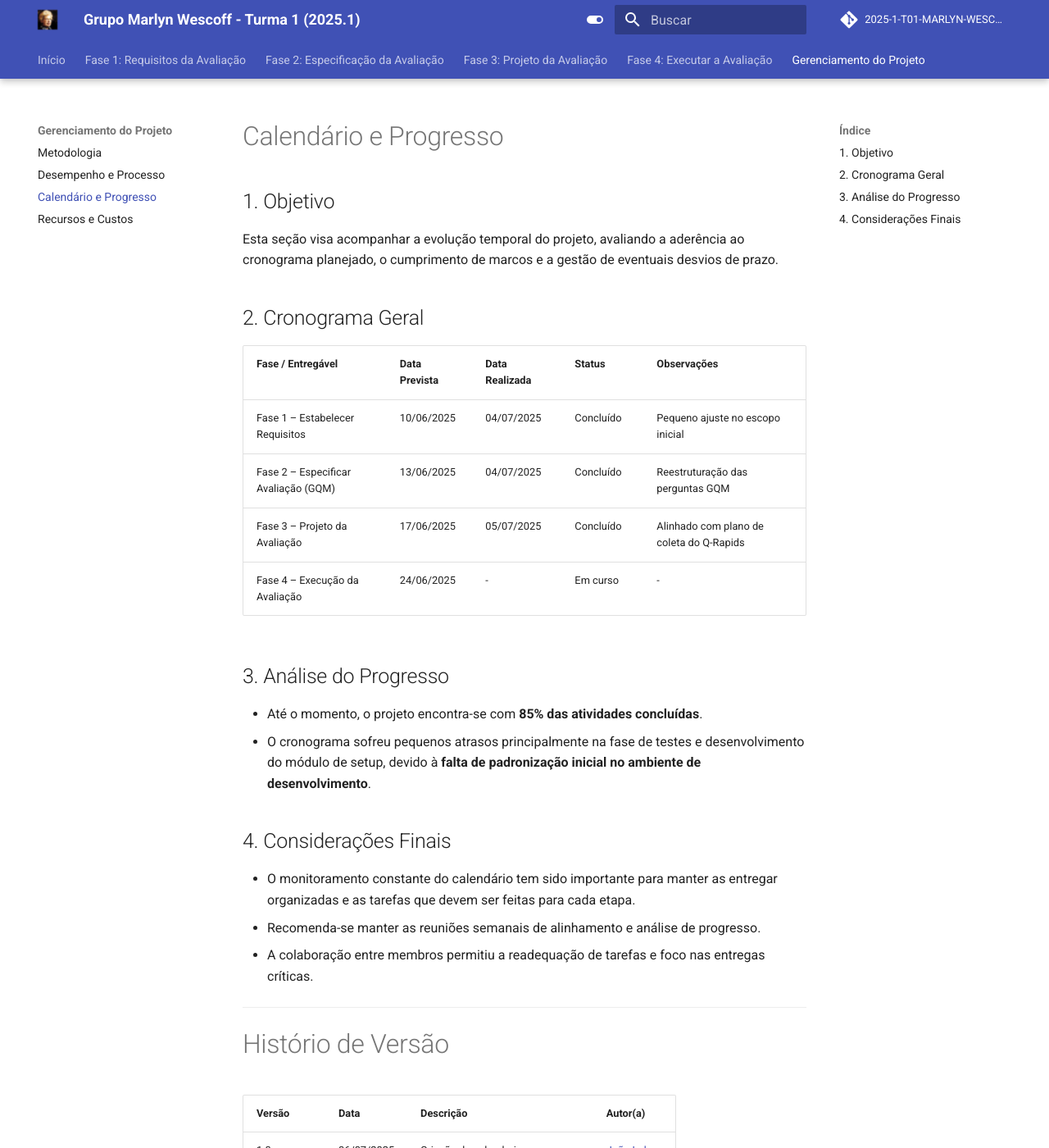
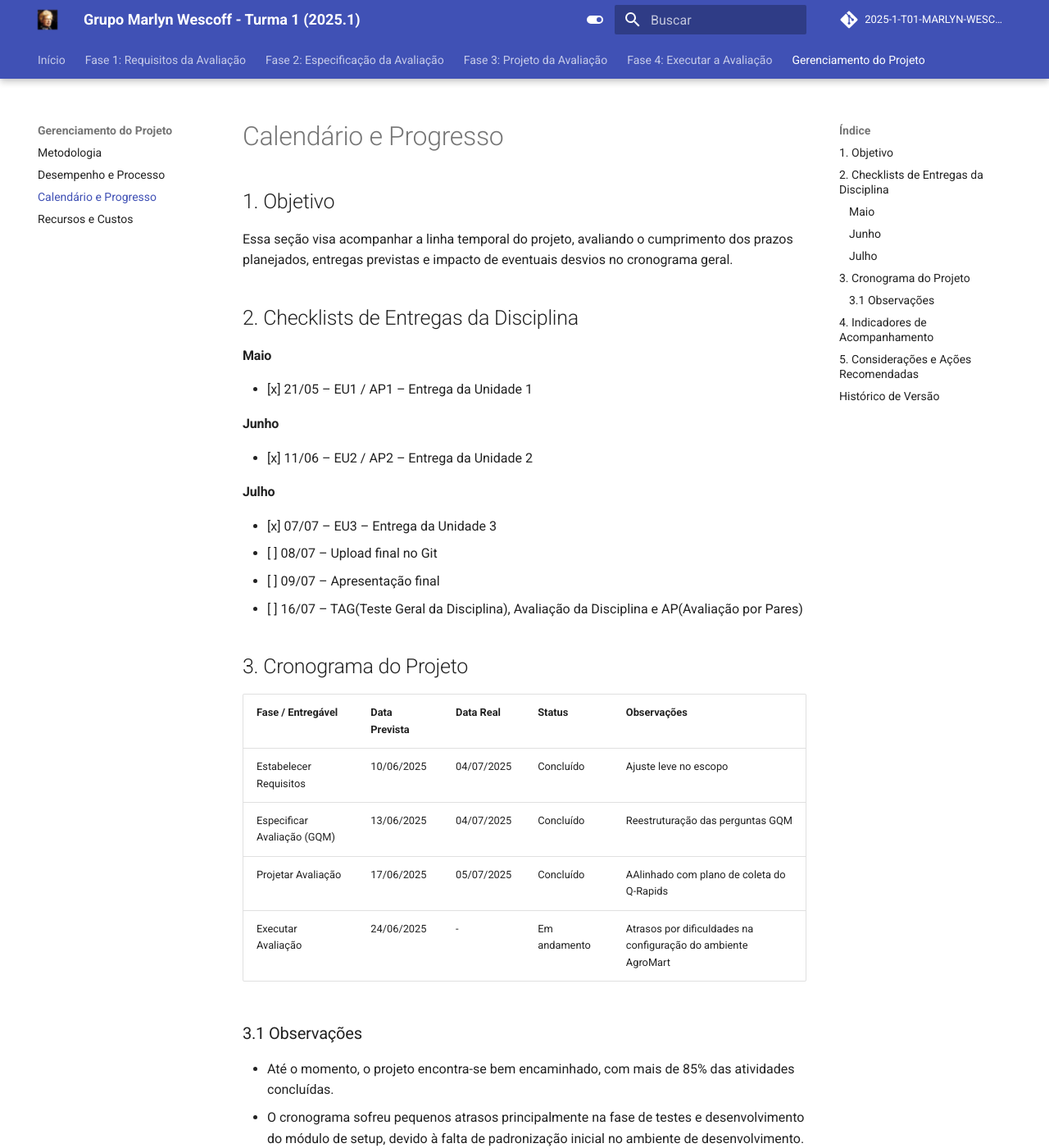
Before and after one commit to FCTE-Qualidade-de-Software-1/2025-1-T01-MARLYN-WESCOFF, an MkDocs documentation site: the page built from docs/psm/calendario.md, in a window 1280 px wide and 1400 px high. Shown: the whole window at 82% size. Built offline with MkDocs 1.6.1 and Material for MkDocs 9.7.7, drawn with Linux system fonts in a browser that asks for light colours; comment, search, counter and statistics services are not loaded; some of the changed text lies outside the part shown.

Commit message:
atualização e revisão do calendário e progresso do PSM

```diff
--- a/docs/psm/calendario.md
+++ b/docs/psm/calendario.md
@@ -2,33 +2,59 @@
 
 ## 1. Objetivo
 
-Esta seção visa acompanhar a evolução temporal do projeto, avaliando a aderência ao cronograma planejado, o cumprimento de marcos e a gestão de eventuais desvios de prazo.
+Essa seção visa acompanhar a linha temporal do projeto, avaliando o cumprimento dos prazos planejados, entregas previstas e impacto de eventuais desvios no cronograma geral.
 
-## 2. Cronograma Geral
+## 2. Checklists de Entregas da Disciplina
 
-| **Fase / Entregável**                | **Data Prevista** | **Data Realizada** | **Status** | **Observações**                           |
-| ------------------------------------ | ----------------- | ------------------ | ---------- | ----------------------------------------- |
-| Fase 1 – Estabelecer Requisitos      | 10/06/2025        | 04/07/2025         | Concluído  | Pequeno ajuste no escopo inicial          |
-| Fase 2 – Especificar Avaliação (GQM) | 13/06/2025        | 04/07/2025         | Concluído  | Reestruturação das perguntas GQM          |
-| Fase 3 – Projeto da Avaliação        | 17/06/2025        | 05/07/2025         | Concluído  | Alinhado com plano de coleta do Q-Rapids  |
-| Fase 4 – Execução da Avaliação       | 24/06/2025        | -         | Em curso  | - |
+#### Maio
+- [x] 21/05 – EU1 / AP1 – Entrega da Unidade 1
 
+#### Junho
+- [x] 11/06 – EU2 / AP2 – Entrega da Unidade 2
 
-## 3. Análise do Progresso
+#### Julho
+- [x] 07/07 – EU3 – Entrega da Unidade 3
+- [ ] 08/07 – Upload final no Git
+- [ ] 09/07 – Apresentação final
+- [ ] 16/07 – TAG(Teste Geral da Disciplina), Avaliação da Disciplina e AP(Avaliação por Pares)
 
-- Até o momento, o projeto encontra-se com **85% das atividades concluídas**.
-- O cronograma sofreu pequenos atrasos principalmente na fase de testes e desenvolvimento do módulo de setup, devido à **falta de padronização inicial no ambiente de desenvolvimento**.
+## 3. Cronograma do Projeto
 
-## 4. Considerações Finais
+| Fase / Entregável             | Data Prevista | Data Real    | Status       | Observações                              |
+|------------------------------|---------------|--------------|--------------|------------------------------------------|
+| Estabelecer Requisitos       | 10/06/2025    | 04/07/2025   |  Concluído  | Ajuste leve no escopo                    |
+| Especificar Avaliação (GQM)  | 13/06/2025    | 04/07/2025   |  Concluído  | Reestruturação das perguntas GQM               |
+| Projetar Avaliação           | 17/06/2025    | 05/07/2025   |  Concluído  | AAlinhado com plano de coleta do Q-Rapids       |
+| Executar Avaliação           | 24/06/2025    | -            |  Em andamento | Atrasos por dificuldades na configuração do ambiente AgroMart      |
+
+### 3.1 Observações
+
+- Até o momento, o projeto encontra-se bem encaminhado, com mais de 85% das atividades concluídas.
+- O cronograma sofreu pequenos atrasos principalmente na fase de testes e desenvolvimento do módulo de setup, devido à falta de padronização inicial no ambiente de desenvolvimento.
+
+## 4. Indicadores de Acompanhamento
+
+| Indicador                        | Valor Atual | Meta         | Status       |
+|----------------------------------|-------------|--------------|--------------|
+| Entregas no Prazo                | 3 de 4      | 100%         |  Em atenção |
+| Atraso Médio por Fase (dias)     | 2,8         | ≤ 2          |  Moderado   |
+| Marcos Críticos Cumpridos        | 3 de 3      | 100%         |  OK         |
+
+## 5. Considerações e Ações Recomendadas
+
 
 - O monitoramento constante do calendário tem sido importante para manter as entregar organizadas e as tarefas que devem ser feitas para cada etapa.
 - Recomenda-se manter as reuniões semanais de alinhamento e análise de progresso.
 - A colaboração entre membros permitiu a readequação de tarefas e foco nas entregas críticas.
+- Uma boa prática seria a divisão da fase final em subtarefas com prazos claros
+- Uso de milestones e _checkpoints_ internos
+- Validação final com checklist no Git até 08/07
 
 ---
 
-# Histório de Versão
+## Histórico de Versão
 
-| Versão | Data | Descrição | Autor(a) |
-|--------|------|----------|-------------------------------|
-| 1.0    | 06/07/2025 |Criação do calendario e progresso | [João Lobo](https://github.com/joaolobo10)|
+| Versão | Data       | Descrição                             | Autor(a) |
+|--------|------------|----------------------------------------|----------|
+| 1.1    | 08/07/2025 | Reformulação com base no PSM/CID       | João Lobo |
+| 1.2    | 08/07/2025 | Revisão e melhorias em cada tópico    | Brenno da Silva |
```
